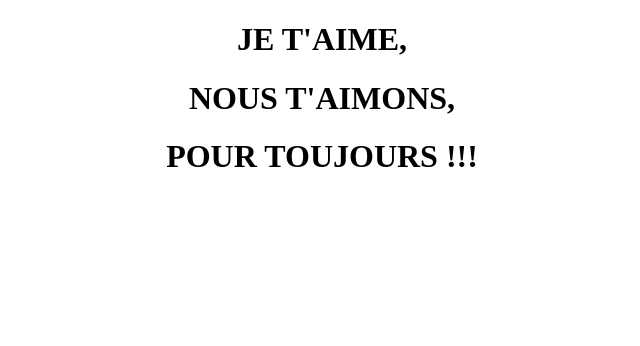
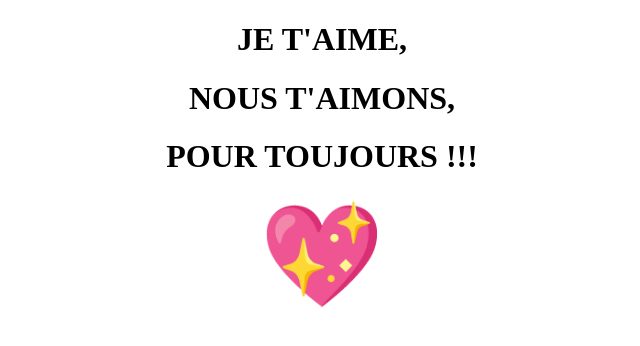
Before and after one commit to thomasbribet/Najma, a plain HTML site: page index.html in a window 1280 px wide. Shown: the whole page, without its empty margins (318-958 px from the left). Drawn offline with Linux system fonts and the light colour scheme.

Commit message:
Update index.html

```diff
--- a/index.html
+++ b/index.html
@@ -11,6 +11,7 @@
         <h1>JE T'AIME,</h1>
         <h1>NOUS T'AIMONS,</h1>
         <h1>POUR TOUJOURS !!!</h1>
+        <span style='font-size:100px;'>&#128150;</span>
     </div>
 </body>
 </html>
```
